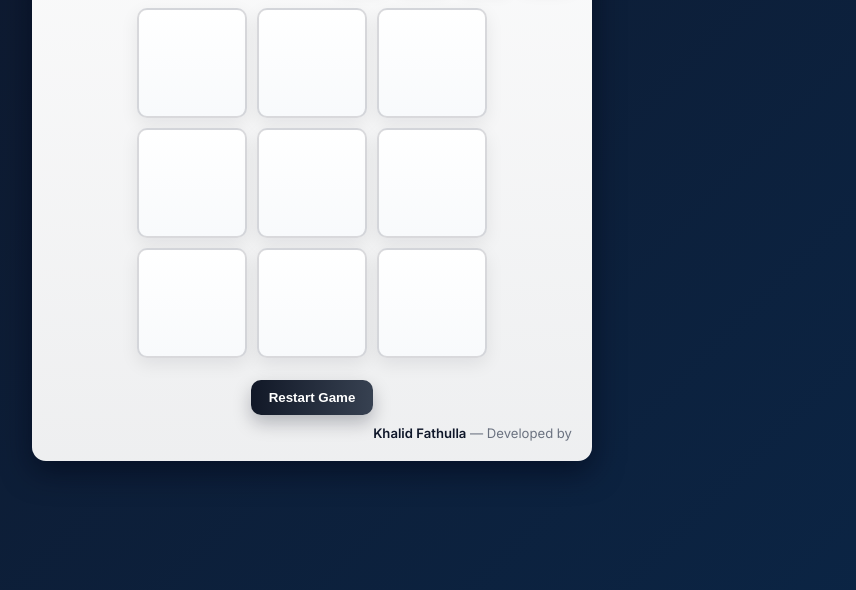
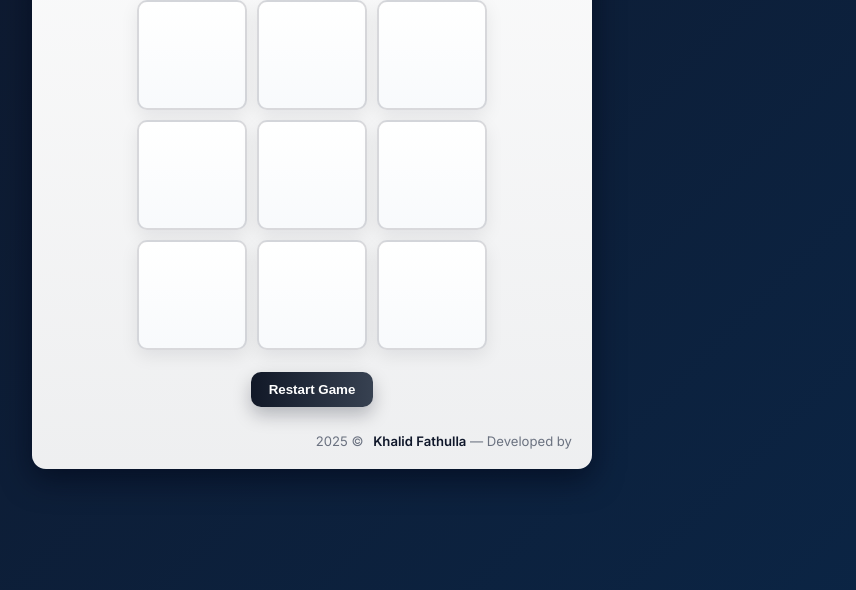
Before and after one commit to Khalid-Fathulla/XO-Game, a plain HTML site: page index.html in a window 1280 px wide. Shown: the part 210-800 px from the top of the page, without its empty margins (328-1184 px from the left). Drawn offline with Linux system fonts and the light colour scheme.

Commit message:
Update index.html

```diff
--- a/index.html
+++ b/index.html
@@ -56,6 +56,8 @@
 
       <!-- developer credit -->
       <div class="credit" aria-hidden="false">
+        <br />
+        2025 &copy;
         <span class="author">Khalid Fathulla</span> — Developed by
       </div>
     </main>
```
